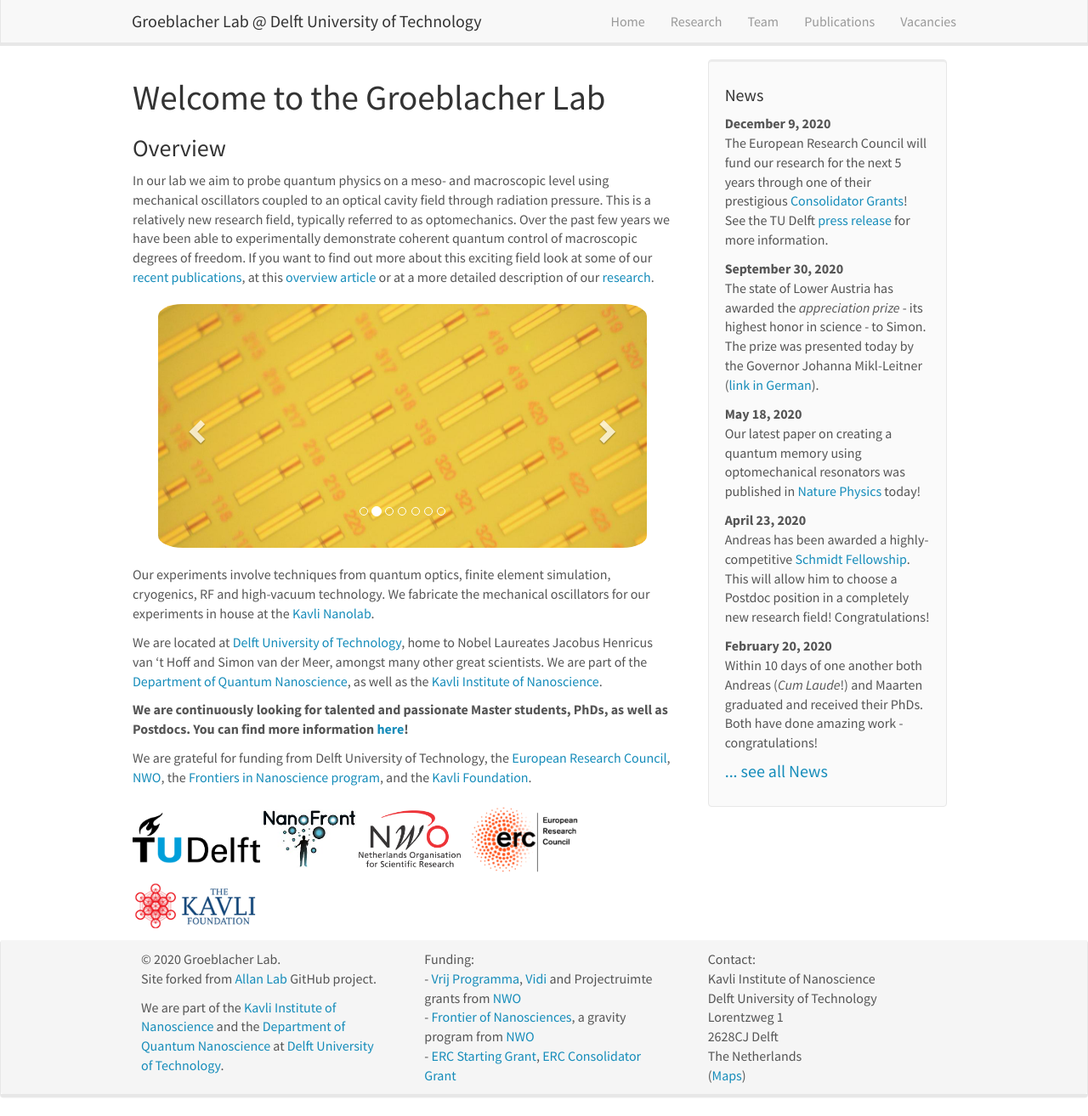
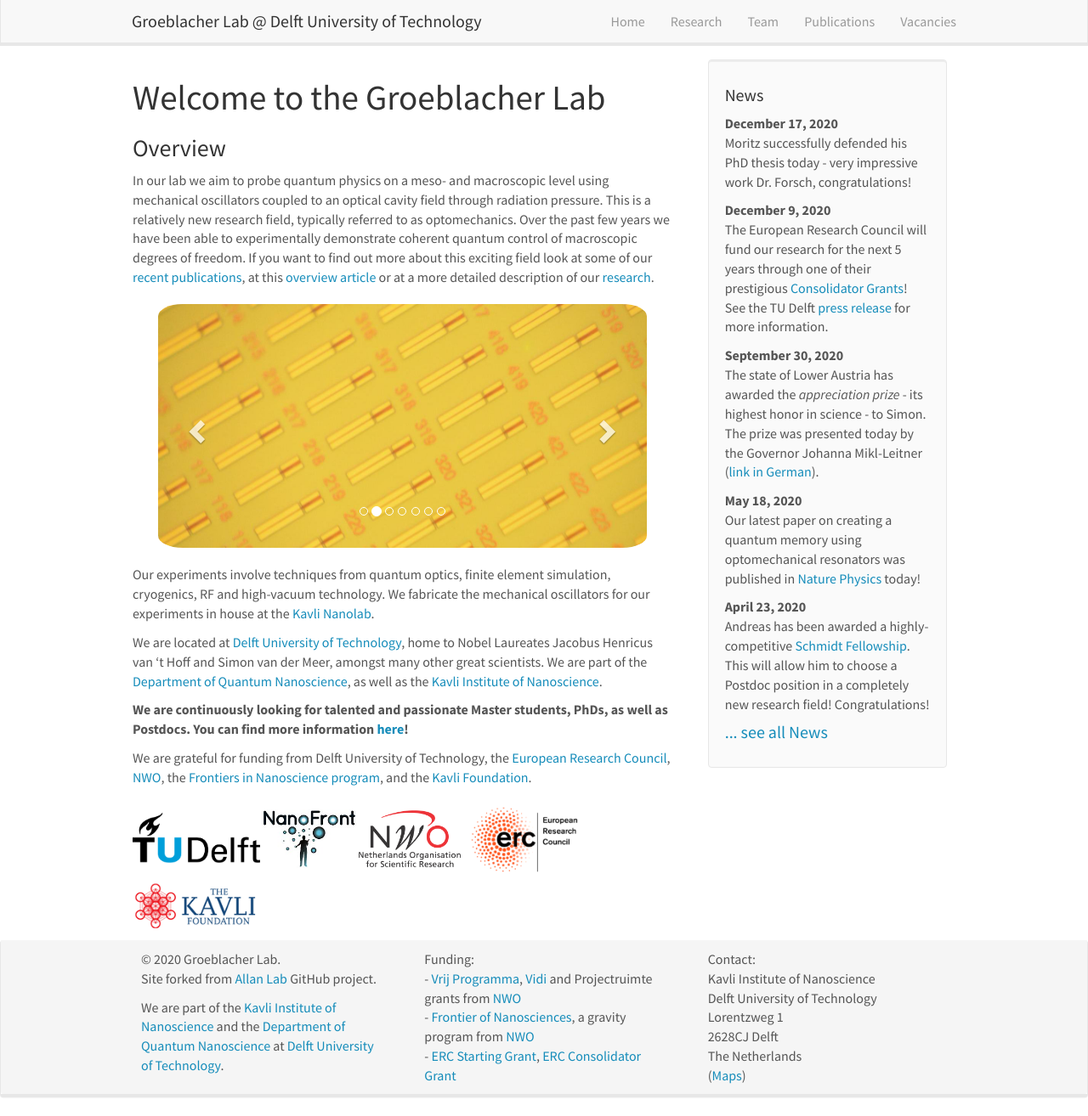
Before and after one commit to sgroeblacher/groeblacherlab, a Jekyll site: the page built from _pages/home.md, in a window 1280 px wide and 1314 px high. Shown: the whole window at 85% size. Built offline with Jekyll 4.4.1, drawn with Linux system fonts in a browser that asks for light colours; nearby versions of some CDN libraries.

Commit message:
modified:   _data/news.yml

```diff
--- a/_data/news.yml
+++ b/_data/news.yml
@@ -1,3 +1,6 @@
+- date: December 17, 2020
+  headline: Moritz successfully defended his PhD thesis today - very impressive work Dr. Forsch, congratulations!
+
 - date: December 9, 2020
   headline: The European Research Council will fund our research for the next 5 years through one of their prestigious <a href="https://erc.europa.eu/news/CoG-recipients-2020">Consolidator Grants</a>! See the TU Delft <a href="https://www.tudelft.nl/en/2020/tu-delft/erc-consolidator-grants-for-tu-delft-researchers/">press release</a> for more information.
 
```
